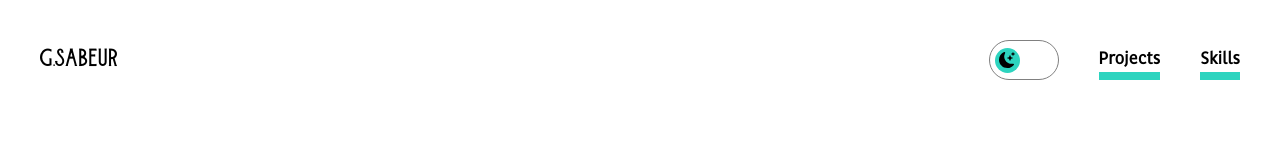
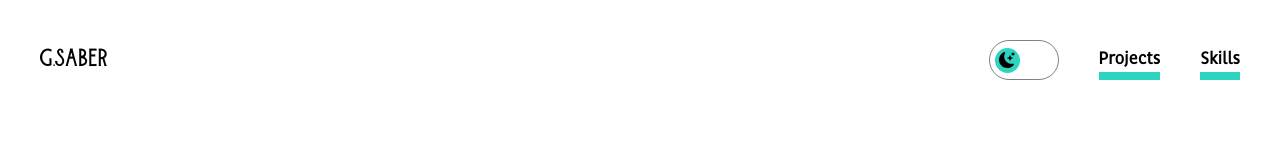
Before and after one commit to GSaber/Portfolio, a React (Create React App) app: page / in a window 1280 px wide. Shown: the top 160 px of the page. Built offline with nearby package versions, Linux system fonts and the light colour scheme; the HTML template or start-up script is replaced by a standard one.

Commit message:
Update App.tsx

```diff
--- a/src/App.tsx
+++ b/src/App.tsx
@@ -23,7 +23,7 @@ function App() {
           whileInView={{ opacity: 1, y: 0, transition: { duration: 0.5 } }}
           className="p-10 flex items-center justify-between"
         >
-          <h1 className="text-xl font-burtons max-[800px]:hidden">G.SABEUR</h1>
+          <h1 className="text-xl font-burtons max-[800px]:hidden">G.SABER</h1>
           <ul className="flex items-center max-[800px]:mx-auto gap-10">
             <li>
               <div
```
